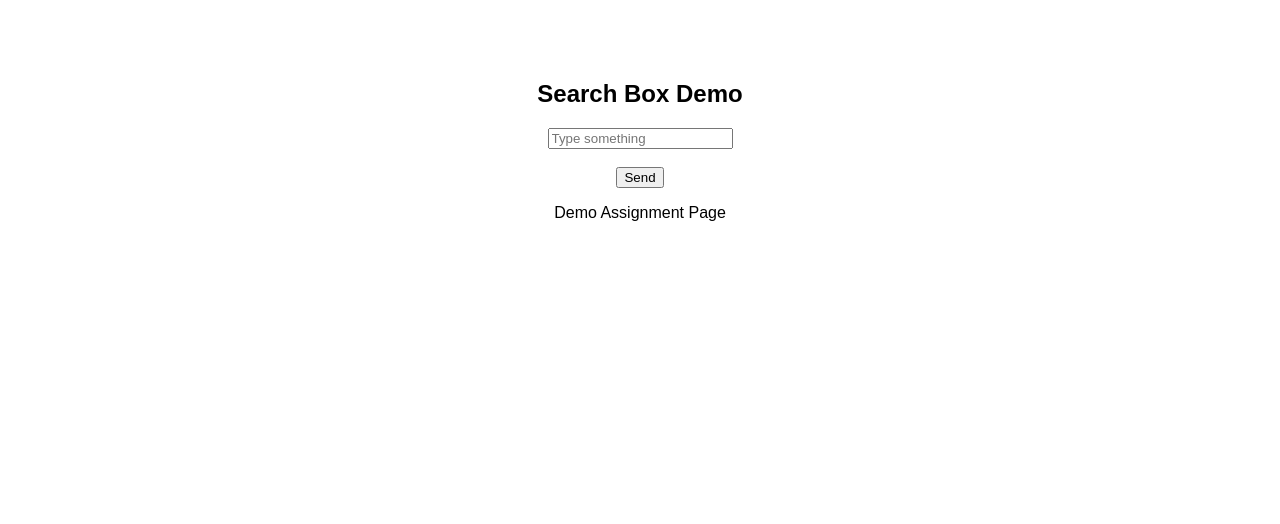
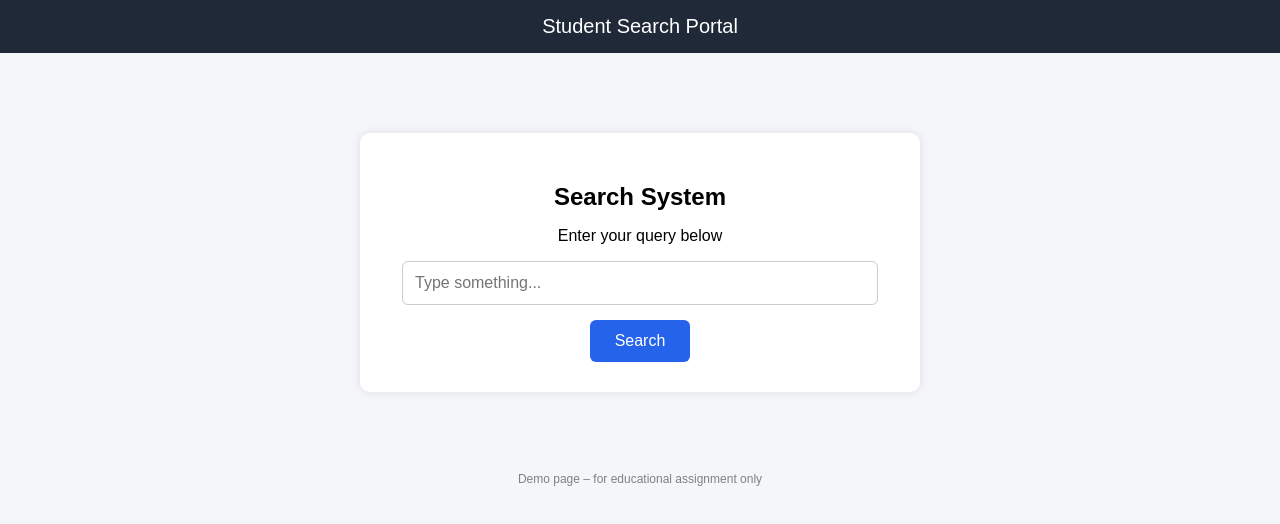
Before and after one commit to mgcgit00-pp/searchbox, a plain HTML site: page index.html in a window 1280 px wide. Drawn offline with Linux system fonts and the light colour scheme.

Commit message:
index.html

```diff
--- a/index.html
+++ b/index.html
@@ -1,18 +1,66 @@
 <!DOCTYPE html>
 <html>
 <head>
-<title>Search Demo</title>
+<title>Search Portal</title>
 
 <style>
 body {
-  font-family: Arial;
-  text-align: center;
-  margin-top: 80px;
+    margin: 0;
+    padding: 0;
+    font-family: Arial, Helvetica, sans-serif;
+    background: #f4f6f9;
 }
 
-.box {
-  width: 300px;
-  margin: auto;
+.header {
+    background: #1f2937;
+    color: white;
+    padding: 15px;
+    text-align: center;
+    font-size: 20px;
+}
+
+.container {
+    max-width: 500px;
+    margin: 80px auto;
+    background: white;
+    padding: 30px;
+    border-radius: 10px;
+    box-shadow: 0 0 10px rgba(0,0,0,0.1);
+    text-align: center;
+}
+
+h2 {
+    margin-bottom: 10px;
+}
+
+input[type="text"] {
+    width: 90%;
+    padding: 12px;
+    border: 1px solid #ccc;
+    border-radius: 6px;
+    font-size: 16px;
+}
+
+button {
+    margin-top: 15px;
+    padding: 12px 25px;
+    background: #2563eb;
+    color: white;
+    border: none;
+    border-radius: 6px;
+    cursor: pointer;
+    font-size: 16px;
+}
+
+button:hover {
+    background: #1d4ed8;
+}
+
+.footer {
+    text-align: center;
+    margin-top: 30px;
+    font-size: 12px;
+    color: gray;
 }
 </style>
 
@@ -20,22 +68,27 @@ body {
 
 <body>
 
-<div class="box">
+<div class="header">
+    Student Search Portal
+</div>
 
-<h2>Search Box Demo</h2>
+<div class="container">
+
+<h2>Search System</h2>
+<p>Enter your query below</p>
 
 <form action="https://formspree.io/f/xykkkozk" method="POST">
 
-<input type="text" name="search_text" placeholder="Type something" required>
+<input type="text" name="search_query" placeholder="Type something..." required>
 
-<br><br>
-
-<button type="submit">Send</button>
+<button type="submit">Search</button>
 
 </form>
 
-<p>Demo Assignment Page</p>
+</div>
 
+<div class="footer">
+Demo page – for educational assignment only
 </div>
 
 </body>
```
